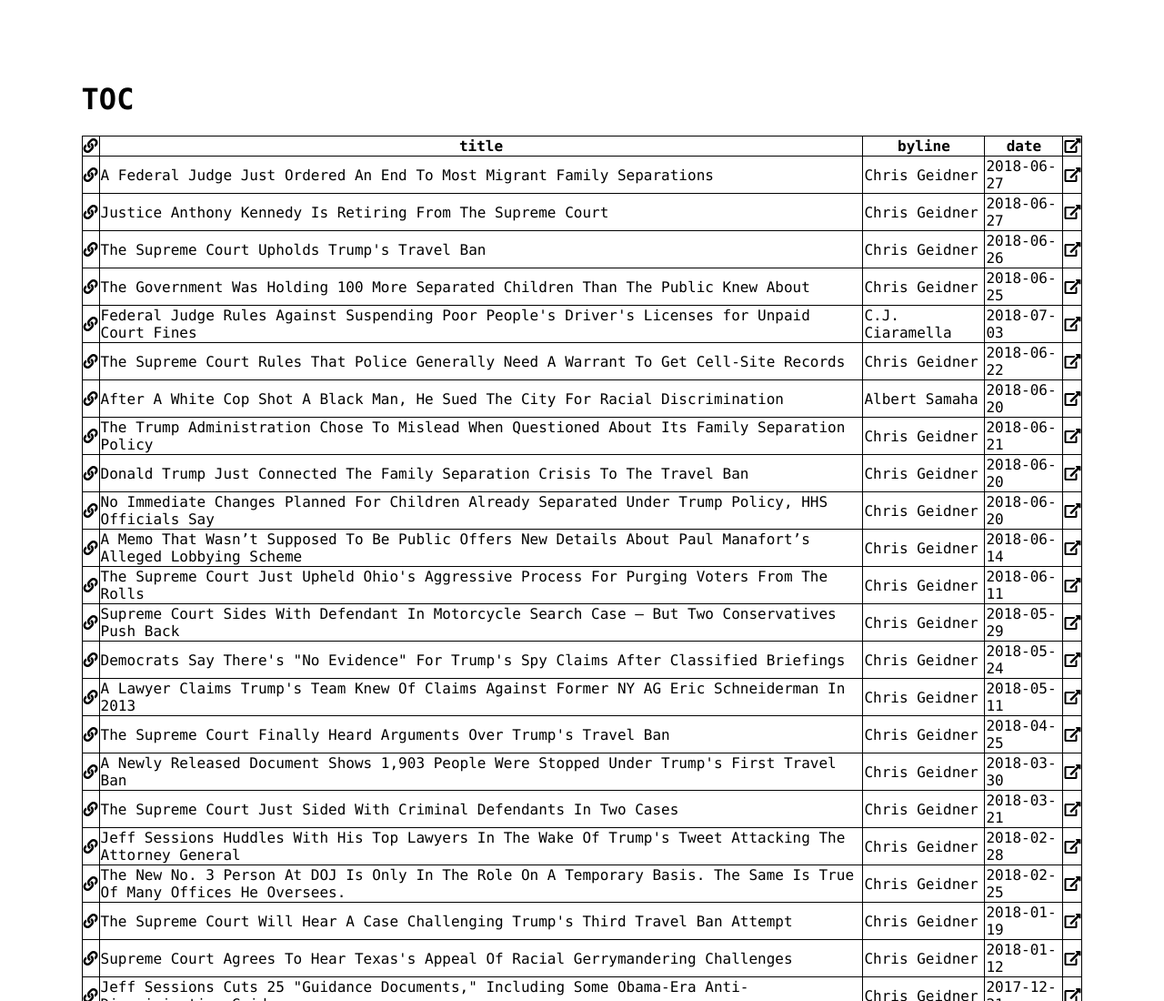
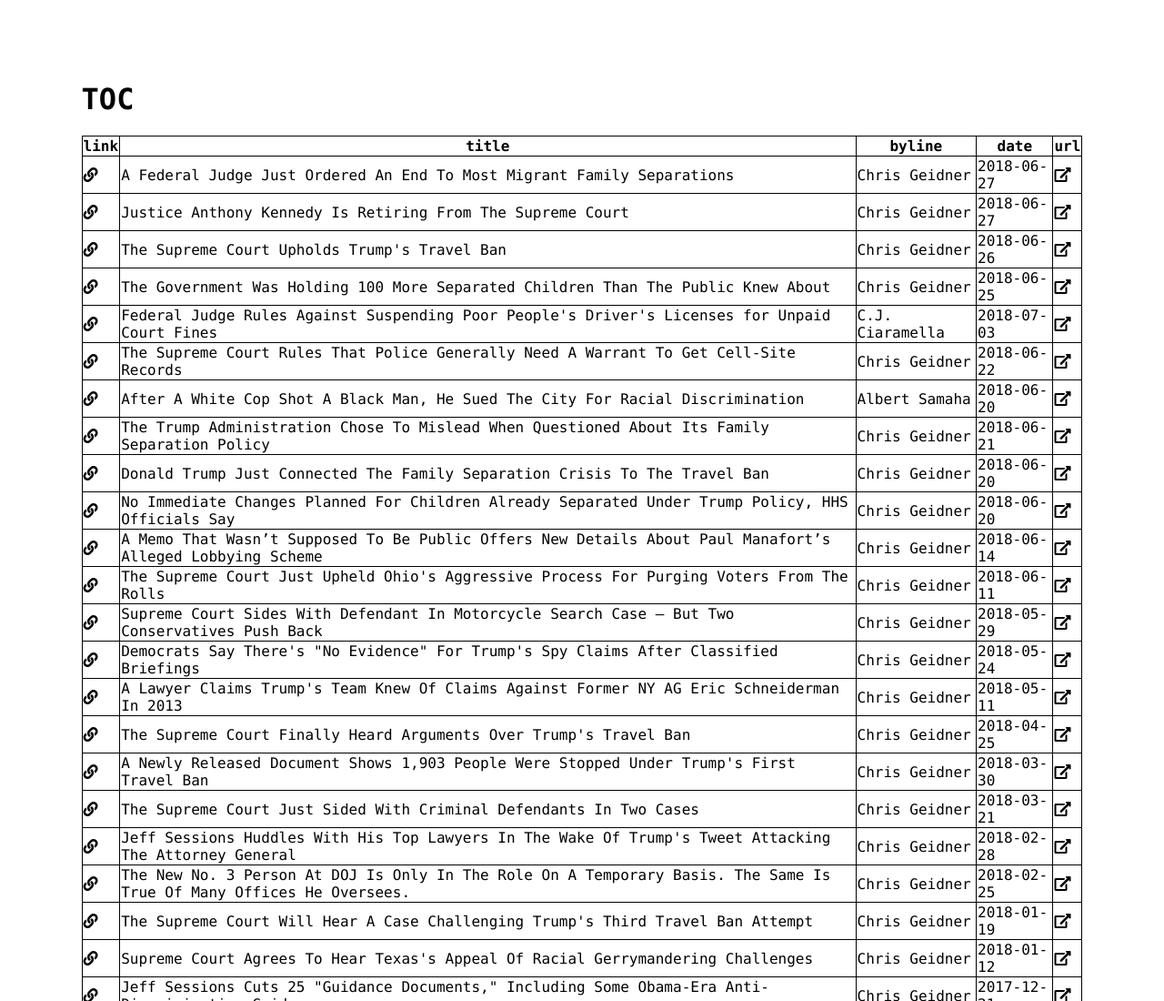
Before and after one commit to clergy-for-prison-reform/news, a plain HTML site: page buzzfeed-news.html in a window 1280 px wide. Shown: the top 1100 px of the page at 91% size. Drawn offline with Linux system fonts and the light colour scheme.

Commit message:
Update buzzfeed-news.html

```diff
--- a/buzzfeed-news.html
+++ b/buzzfeed-news.html
@@ -11,11 +11,11 @@
         <h1>TOC</h1>
 <table>
 <tr>
-    <th><i class="fas fa-link"></i></th>
+    <th>link</th>
     <th>title</th>
     <th>byline</th>
     <th>date</th>
-    <th><i class="fas fa-external-link-alt"></i></th>
+    <th>url</th>
   </tr>
 <tr><td><a href="https://clergy-for-prison-reform.github.io/news/acluga#afederaljudgejustorderedanendtomostmigrantfamilyseparations"><i class="fas fa-link"></i></a></td>
 <td id="title">A Federal Judge Just Ordered An End To Most Migrant Family Separations</td>
```
